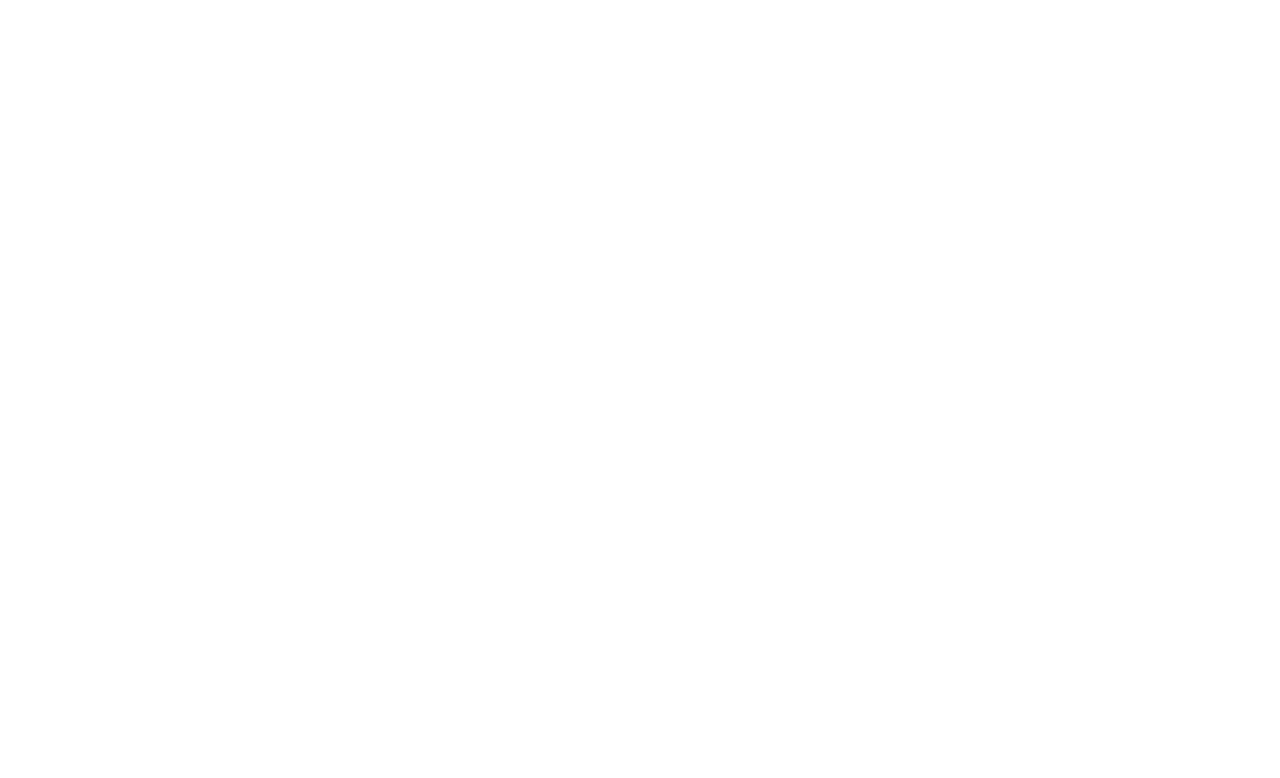
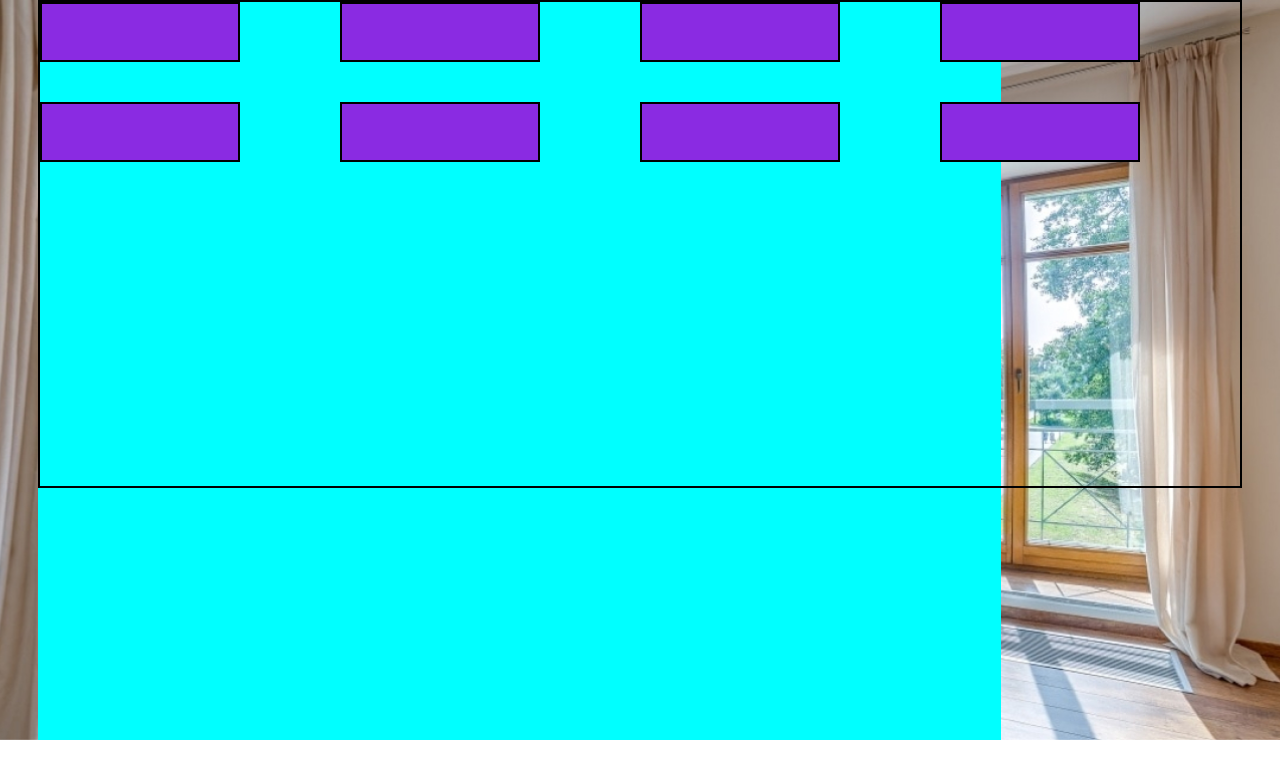
Before and after one commit to Russs11/glazing-of-houses-, a plain HTML site: page src/index.html in a window 1280 px wide. Drawn offline with Linux system fonts and the light colour scheme.

Commit message:
22.04.2022

```diff
--- a/src/index.html
+++ b/src/index.html
@@ -1,5 +1,6 @@
 <!DOCTYPE html>
 <html lang="en">
+
 <head>
     <meta charset="UTF-8">
     <meta http-equiv="X-UA-Compatible" content="IE=edge">
@@ -7,7 +8,27 @@
     <link rel="stylesheet" href="./css/grids.css">
     <title>Document</title>
 </head>
+
 <body>
+    <div class="container">
+        <div class="first-screen">
+            <div class="item-wrapper">
+                <div class="header">
+                    <div class="item"></div>
+                    <div class="item"></div>
+                    <div class="item"></div>
+                    <div class="item"></div>
+                    <div class="item"></div>
+                    <div class="item"></div>
+                    <div class="item"></div>
+                    <div class="item"></div>
+                </div>
+                <div class="article"></div>
+                <div class="sidebar"></div>
+                <div class="footer"></div>
+            </div>
+        </div>
+    </div>
+</body>
 
-</body>
 </html>
--- a/src/scss/grids.scss
+++ b/src/scss/grids.scss
@@ -0,0 +1,44 @@
+* {
+    box-sizing: border-box;
+    margin: 0;
+    padding: 0;
+}
+
+.container {
+    display: grid;
+    width: 100%;
+    height: 100%;
+
+    .first-screen {
+        display: grid;
+        justify-content: center;
+        background: url("../img/photo_windows.jpg");
+        background-size: cover;
+        background-position: center;
+        width: 100%;
+        height: 740px;
+
+        .item-wrapper {
+            display: grid;
+            width: 80%;
+            // height: 100%;
+            background-color: aqua;
+            .header {
+                display: grid;
+                grid-template-columns: 300px 300px 300px 300px;
+                grid-template-rows: 100px 100px 100px 100px;
+                border: 2px solid #000;
+            }
+            .item {
+                display: flex;
+                justify-content: center;
+                align-items: center;
+                height: 60px;
+                width: 200px;
+                height: 60px;
+                border: 2px solid #000;
+                background-color: blueviolet;
+            }
+        }
+    }
+}
```
Also changed, not shown: src/css/grids.css, src/img/photo_home-1.jpg (added), src/img/photo_windows.jpg (added).
